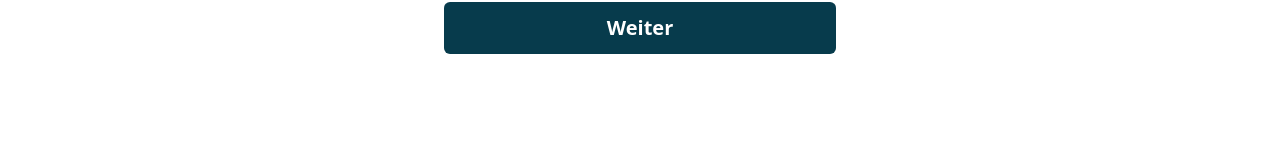
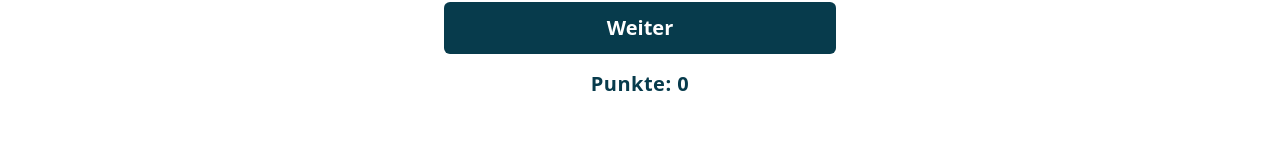
Before and after one commit to DazeSace/bachelorarbeit-nextjs, a Next.js app: page /v2/5game in a window 1280 px wide. Shown: the part 250-410 px from the top of the page. Built offline with nearby package versions, Linux system fonts and the light colour scheme.

Commit message:
flippin games

```diff
--- /dev/null
+++ b/components/v2/EndGame.js
@@ -0,0 +1,9 @@
+const EndGame = (props) => {
+
+    return (
+        <div className={'flex justify-center flex-col text-xl font-bold tracking-wide pt-48'}>
+            <p className={'text-center'}>End Game</p>
+        </div>
+    )
+}
+export default EndGame
--- a/components/v2/NavBar.js
+++ b/components/v2/NavBar.js
@@ -1,7 +1,14 @@
+import Link from "next/link";
+
 const NavBar = () => {
     return (
         <div className={'flex items-center w-full shadow-md h-16 text-midnight'}>
-            <p className={'w-11/12 mx-auto italic font-bold tracking-wide text-3xl'}>MedTerm</p>
+            <div className={'flex w-11/12 mx-auto'}>
+                <Link href={'/v2'} passHref={false}>
+                    <p className={'italic font-bold tracking-wide text-3xl'}>MedTerm</p>
+                </Link>
+            </div>
+
         </div>
     )
 }
--- /dev/null
+++ b/components/v2/TranslateGame.js
@@ -0,0 +1,9 @@
+const TranslateGame = (props) => {
+
+    return (
+        <div className={'flex justify-center flex-col text-xl font-bold tracking-wide pt-48'}>
+            <p className={'text-center'}>Translate Game</p>
+        </div>
+    )
+}
+export default TranslateGame
--- a/pages/v2/5game.js
+++ b/pages/v2/5game.js
@@ -1,9 +1,11 @@
-import {useEffect, useState} from "react";
+import {useState} from "react";
 import Head from "next/head";
 import NavBar from "../../components/v2/NavBar";
 import Footer from "../../components/v2/Footer";
 import SplitGame from "../../components/v2/SplitGame";
 import BasicButtonMidnight from "../../components/v2/BasicButtonMidnight";
+import TranslateGame from "../../components/v2/TranslateGame";
+import EndGame from "../../components/v2/EndGame";
 
 const FiveGame = () => {
 
@@ -24,11 +26,8 @@ const FiveGame = () => {
 
     const [points, setPoints] = useState(0)
     const [gamePart, setGamePart] = useState(0)
-    const [result, setResult] = useState([])
-
-    useEffect(() => {
-        console.log(result)
-    }, [result])
+    const [round, setRound] = useState(0)
+    const [resultSplitGame, setResultSplitGame] = useState([])
 
     return (
         <>
@@ -40,16 +39,30 @@ const FiveGame = () => {
             <NavBar/>
             <div className={'text-midnight h-screen -mt-16'}>
                 <div className={'h-full w-11/12 mx-auto'}>
-                    <SplitGame data={data[0]} tellResult={toldResult => handleResultSplitGame(toldResult)}/>
+                    {renderGames(gamePart)}
                     <BasicButtonMidnight link={''} text={'Weiter'} className={''} onClick={handleButtonSplitGame}/>
+                    <p className={'text-center mt-4 text-xl font-bold tracking-wide'}>Punkte: {points}</p>
                 </div>
             </div>
             <Footer/>
         </>
     )
 
+    function renderGames(gamePartStatus) {
+        switch (gamePartStatus) {
+            case 0:
+                return <SplitGame data={data[round]} tellResult={toldResult => handleResultSplitGame(toldResult)}/>
+            case 1:
+                return <TranslateGame data={data[round]}/>
+            case 2:
+                return <EndGame data={data[round]}/>
+            case 3:
+                return <EndGame data={data[round]}/>
+        }
+    }
+
     function handleResultSplitGame(inputResult) {
-        let tmp = result
+        let tmp = resultSplitGame
         let tmp2 = [inputResult]
         if (tmp.includes(inputResult)) {
             let index = tmp.indexOf(inputResult)
@@ -58,17 +71,16 @@ const FiveGame = () => {
             }
         } else {
             tmp.push(...tmp2)
-            setResult(tmp)
+            setResultSplitGame(tmp)
         }
     }
 
     function handleButtonSplitGame() {
-        let expected = data[0].splits
-        if (arrayCompare(result, expected)) {
-            console.log('Super, das ist richtig!')
-        } else {
-            console.log("Versuch's nochmal")
+        let expected = data[round].splits
+        if (arrayCompare(resultSplitGame, expected)) {
+            setPoints(points + 10)
         }
+        setGamePart(gamePart + 1)
     }
 
     function arrayCompare(_arr1, _arr2) {
@@ -88,7 +100,6 @@ const FiveGame = () => {
                 return false;
             }
         }
-
         return true;
     }
 }
```
